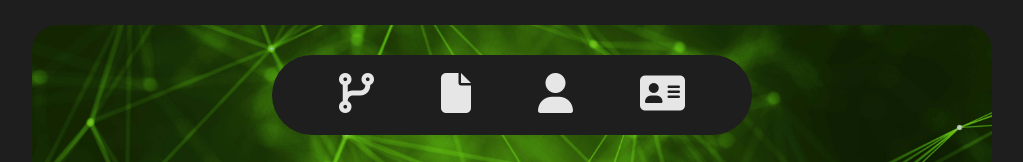
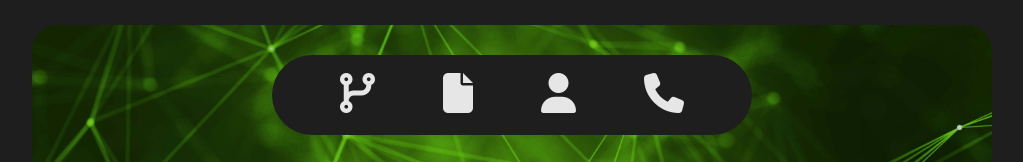
Before and after one commit to andrija15/andrija15.github.io, a plain HTML site: page index.html in a window 1280 px wide. Shown: the top 162 px of the page, without its empty margins (128-1151 px from the left). Drawn offline with Linux system fonts and the light colour scheme.

Commit message:
Changed contact icon

```diff
--- a/index.html
+++ b/index.html
@@ -47,7 +47,7 @@
                     </li>
                     <li>
                         <a href="#contact">
-                            <i class="fa-solid fa-address-card"></i>
+                            <i class="fa-solid fa-phone"></i>
                         </a>
                     </li>
                 </ul>
```
